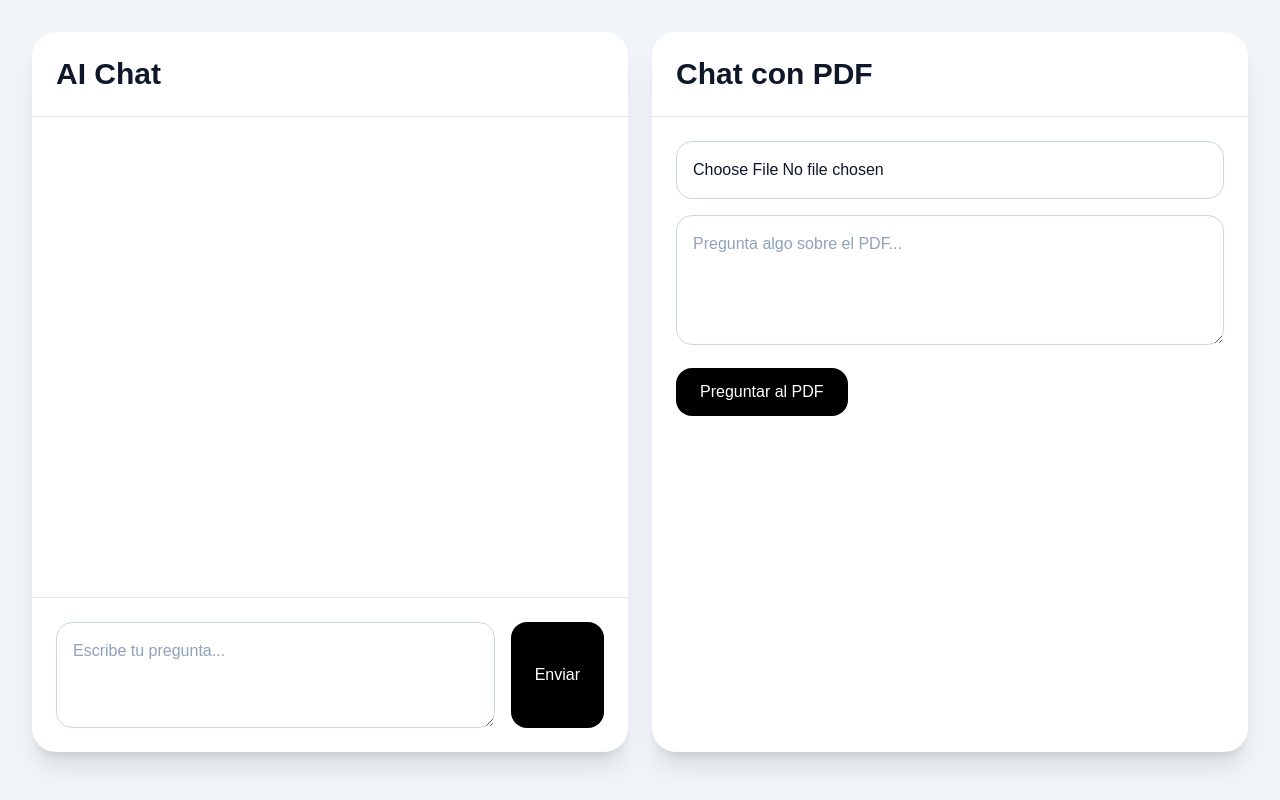
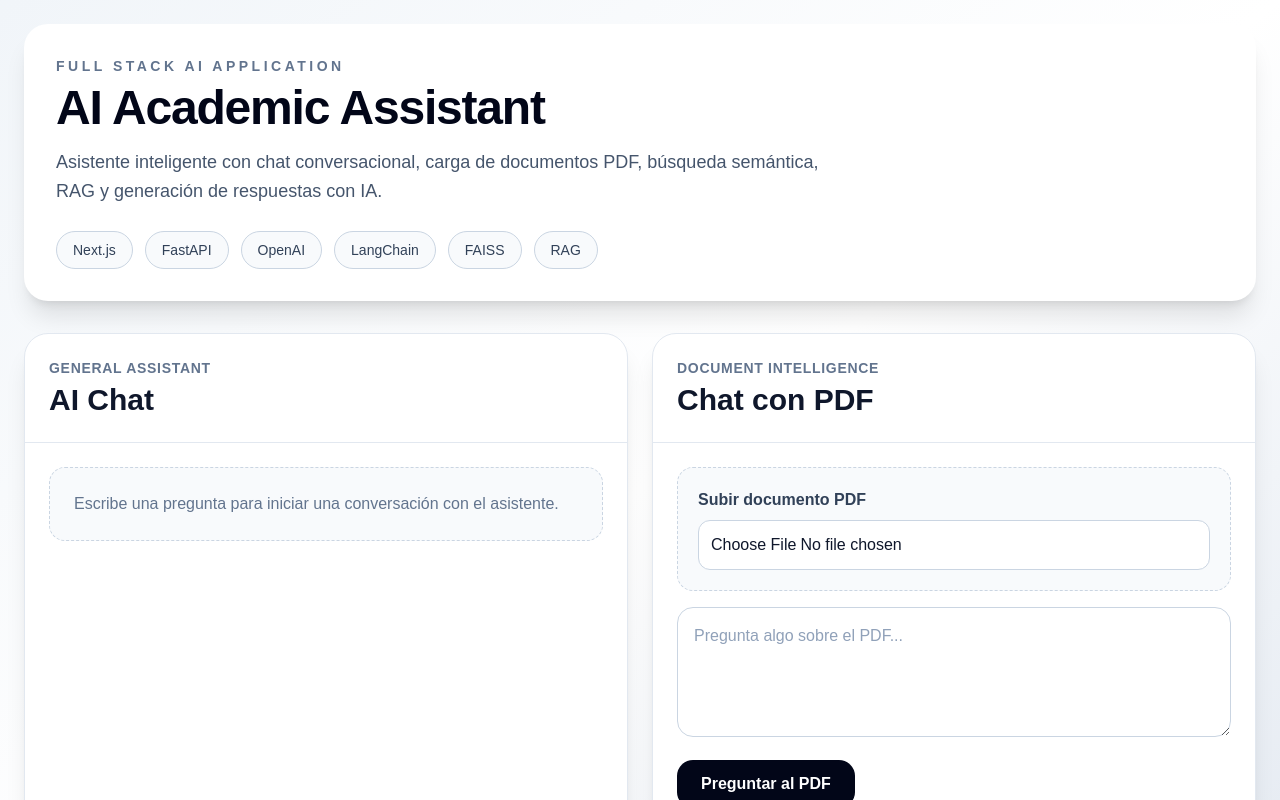
Before and after one commit to jrolandomx/ai-academic-reviewer-frontend, a Next.js app: page / in a window 1280 px wide. Shown: the top 800 px of the page. Built offline with nearby package versions, Linux system fonts and the light colour scheme.

Commit message:
Improve frontend product design

```diff
--- a/app/page.tsx
+++ b/app/page.tsx
@@ -123,14 +123,55 @@ export default function Home() {
   }
 
   return (
-    <main className="min-h-screen bg-slate-100 p-8 text-slate-900">
-      <div className="mx-auto grid max-w-7xl grid-cols-1 gap-6 md:grid-cols-2">
-        <section className="flex h-[90vh] flex-col rounded-3xl bg-white shadow-xl">
+    <main className="min-h-screen bg-gradient-to-br from-slate-100 via-white to-slate-200 p-6 text-slate-900">
+      <div className="mx-auto max-w-7xl">
+        <header className="mb-8 rounded-3xl bg-white p-8 shadow-xl">
+          <p className="mb-2 text-sm font-semibold uppercase tracking-[0.25em] text-slate-500">
+            Full Stack AI Application
+          </p>
+
+          <h1 className="text-4xl font-bold tracking-tight text-slate-950 md:text-5xl">
+            AI Academic Assistant
+          </h1>
+
+          <p className="mt-4 max-w-3xl text-lg leading-relaxed text-slate-600">
+            Asistente inteligente con chat conversacional, carga de documentos
+            PDF, búsqueda semántica, RAG y generación de respuestas con IA.
+          </p>
+
+          <div className="mt-6 flex flex-wrap gap-3">
+            {["Next.js", "FastAPI", "OpenAI", "LangChain", "FAISS", "RAG"].map(
+              (tech) => (
+                <span
+                  key={tech}
+                  className="rounded-full border border-slate-300 bg-slate-50 px-4 py-2 text-sm font-medium text-slate-700"
+                >
+                  {tech}
+                </span>
+              )
+            )}
+          </div>
+        </header>
+
+        <div className="grid grid-cols-1 gap-6 lg:grid-cols-2">
+          <section className="flex h-[78vh] flex-col rounded-3xl border border-slate-200 bg-white shadow-xl">
             <div className="border-b border-slate-200 p-6">
-            <h1 className="text-3xl font-bold text-slate-900">AI Chat</h1>
+              <p className="text-sm font-semibold uppercase tracking-wider text-slate-500">
+                General Assistant
+              </p>
+              <h2 className="mt-1 text-3xl font-bold text-slate-900">
+                AI Chat
+              </h2>
             </div>
 
             <div className="flex-1 overflow-y-auto p-6">
+              {!chatResponse && !loadingChat && (
+                <div className="rounded-2xl border border-dashed border-slate-300 bg-slate-50 p-6 text-slate-500">
+                  Escribe una pregunta para iniciar una conversación con el
+                  asistente.
+                </div>
+              )}
+
               {loadingChat && (
                 <div className="rounded-2xl bg-slate-100 p-4 text-slate-600">
                   Generando respuesta...
@@ -138,8 +179,8 @@ export default function Home() {
               )}
 
               {chatResponse && (
-              <div className="rounded-2xl bg-slate-100 p-4 text-slate-900">
-                <h2 className="mb-2 font-semibold">Respuesta:</h2>
+                <div className="rounded-2xl bg-slate-100 p-5 text-slate-900">
+                  <h3 className="mb-2 font-semibold">Respuesta:</h3>
                   <p className="whitespace-pre-wrap leading-relaxed">
                     {chatResponse}
                   </p>
@@ -148,9 +189,9 @@ export default function Home() {
             </div>
 
             <div className="border-t border-slate-200 p-6">
-            <div className="flex gap-4">
+              <div className="flex flex-col gap-4 md:flex-row">
                 <textarea
-                className="flex-1 rounded-2xl border border-slate-300 p-4 text-slate-900 placeholder:text-slate-400"
+                  className="flex-1 rounded-2xl border border-slate-300 p-4 text-slate-900 outline-none transition placeholder:text-slate-400 focus:border-slate-700"
                   rows={3}
                   value={message}
                   onChange={(e) => setMessage(e.target.value)}
@@ -160,20 +201,30 @@ export default function Home() {
                 <button
                   onClick={sendMessage}
                   disabled={loadingChat}
-                className="rounded-2xl bg-black px-6 py-3 text-white transition hover:bg-slate-800 disabled:bg-slate-400"
+                  className="rounded-2xl bg-slate-950 px-6 py-3 font-semibold text-white transition hover:bg-slate-800 disabled:bg-slate-400"
                 >
-                {loadingChat ? "..." : "Enviar"}
+                  {loadingChat ? "Generando..." : "Enviar"}
                 </button>
               </div>
             </div>
           </section>
 
-        <section className="flex h-[90vh] flex-col rounded-3xl bg-white shadow-xl">
+          <section className="flex h-[78vh] flex-col rounded-3xl border border-slate-200 bg-white shadow-xl">
             <div className="border-b border-slate-200 p-6">
-            <h1 className="text-3xl font-bold text-slate-900">Chat con PDF</h1>
+              <p className="text-sm font-semibold uppercase tracking-wider text-slate-500">
+                Document Intelligence
+              </p>
+              <h2 className="mt-1 text-3xl font-bold text-slate-900">
+                Chat con PDF
+              </h2>
             </div>
 
             <div className="space-y-4 overflow-y-auto p-6">
+              <div className="rounded-2xl border border-dashed border-slate-300 bg-slate-50 p-5">
+                <label className="mb-2 block font-semibold text-slate-700">
+                  Subir documento PDF
+                </label>
+
                 <input
                   type="file"
                   accept="application/pdf"
@@ -184,17 +235,18 @@ export default function Home() {
                       uploadPDF(file);
                     }
                   }}
-              className="w-full rounded-2xl border border-slate-300 p-4 text-slate-900"
+                  className="w-full rounded-xl border border-slate-300 bg-white p-3 text-slate-900"
                 />
+              </div>
 
               {uploadStatus && (
-              <div className="rounded-2xl bg-green-100 p-4 text-green-800">
+                <div className="rounded-2xl bg-emerald-100 p-4 text-emerald-800">
                   {uploadStatus}
                 </div>
               )}
 
               <textarea
-              className="w-full rounded-2xl border border-slate-300 p-4 text-slate-900 placeholder:text-slate-400"
+                className="w-full rounded-2xl border border-slate-300 p-4 text-slate-900 outline-none transition placeholder:text-slate-400 focus:border-slate-700"
                 rows={4}
                 value={pdfQuestion}
                 onChange={(e) => setPdfQuestion(e.target.value)}
@@ -204,14 +256,14 @@ export default function Home() {
               <button
                 onClick={askPDF}
                 disabled={loadingPdf}
-              className="rounded-2xl bg-black px-6 py-3 text-white transition hover:bg-slate-800 disabled:bg-slate-400"
+                className="rounded-2xl bg-slate-950 px-6 py-3 font-semibold text-white transition hover:bg-slate-800 disabled:bg-slate-400"
               >
                 {loadingPdf ? "Consultando..." : "Preguntar al PDF"}
               </button>
 
               {pdfResponse && (
-              <div className="rounded-2xl bg-slate-100 p-4 text-slate-900">
-                <h2 className="mb-2 font-semibold">Respuesta del PDF:</h2>
+                <div className="rounded-2xl bg-slate-100 p-5 text-slate-900">
+                  <h3 className="mb-2 font-semibold">Respuesta del PDF:</h3>
                   <p className="whitespace-pre-wrap leading-relaxed">
                     {pdfResponse}
                   </p>
@@ -227,14 +279,12 @@ export default function Home() {
                   {pdfSources.map((source, index) => (
                     <div
                       key={index}
-                    className="rounded-2xl border border-slate-200 bg-white p-4 text-sm"
+                      className="rounded-2xl border border-slate-200 bg-white p-4 text-sm shadow-sm"
                     >
                       <p className="font-medium text-slate-900">
                         Página {source.page + 1}
                       </p>
-                    <p className="mt-2 text-slate-600">
-                      {source.content}
-                    </p>
+                      <p className="mt-2 text-slate-600">{source.content}</p>
                     </div>
                   ))}
                 </div>
@@ -242,6 +292,7 @@ export default function Home() {
             </div>
           </section>
         </div>
+      </div>
     </main>
   );
 }
```
Lines whose indentation alone changed are shown as unchanged.
